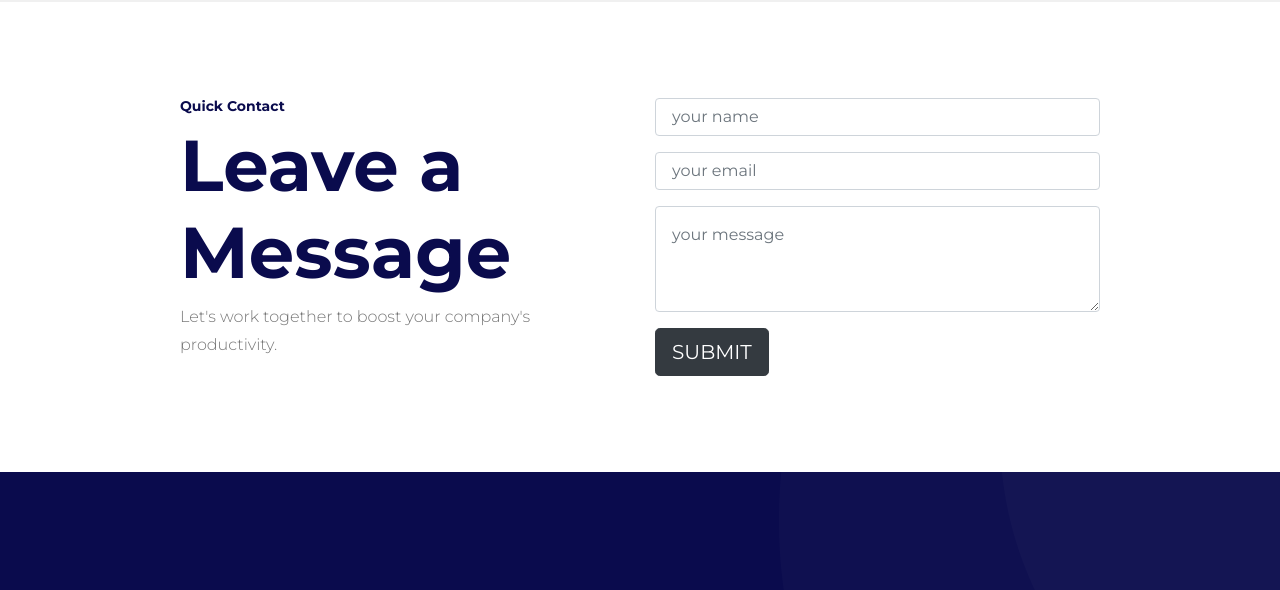
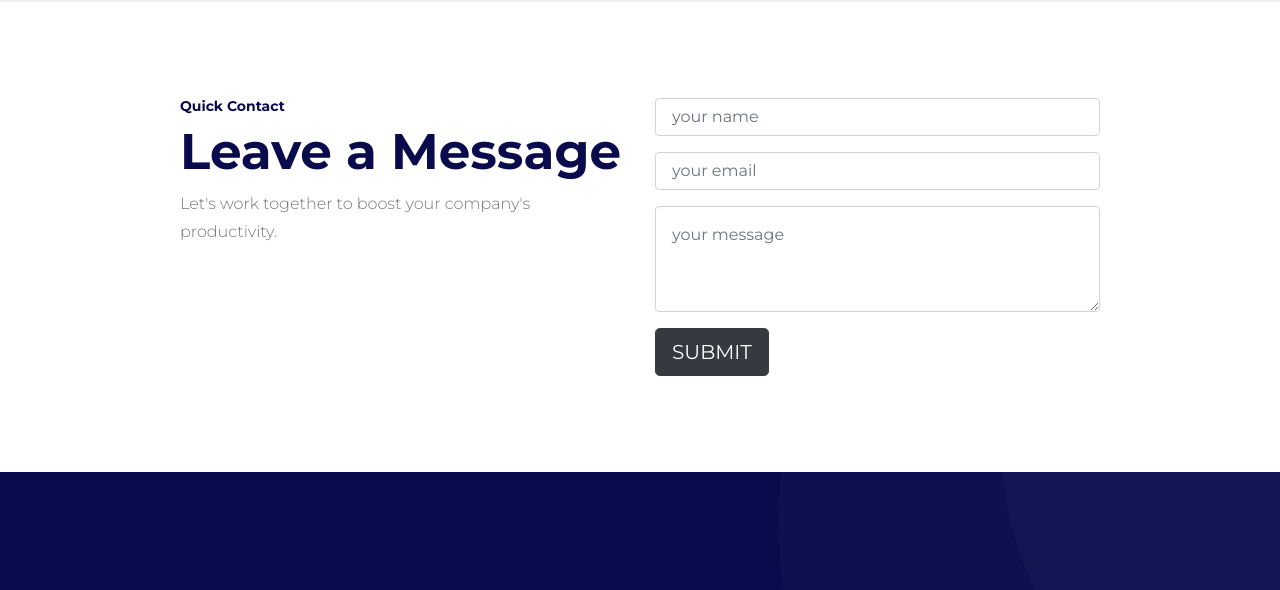
Before and after one commit to Mo7amed-Rizk/Resume, a plain HTML site: page index.html in a window 1280 px wide. Shown: the part 4780-5370 px from the top of the page. Drawn offline with Linux system fonts and the light colour scheme.

Commit message:
index.html

```diff
--- a/index.html
+++ b/index.html
@@ -321,7 +321,7 @@
           <h6>
             Quick Contact
           </h6>
-          <h2 class="display-3">
+          <h2 class="display-3" style="font-size: 50px;font-weight: bold;" >
             Leave a Message
           </h2>
           <p id="PP">
```
